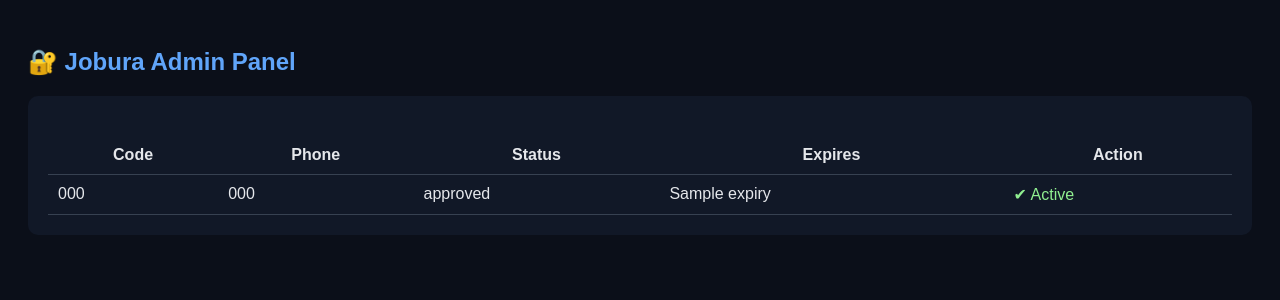
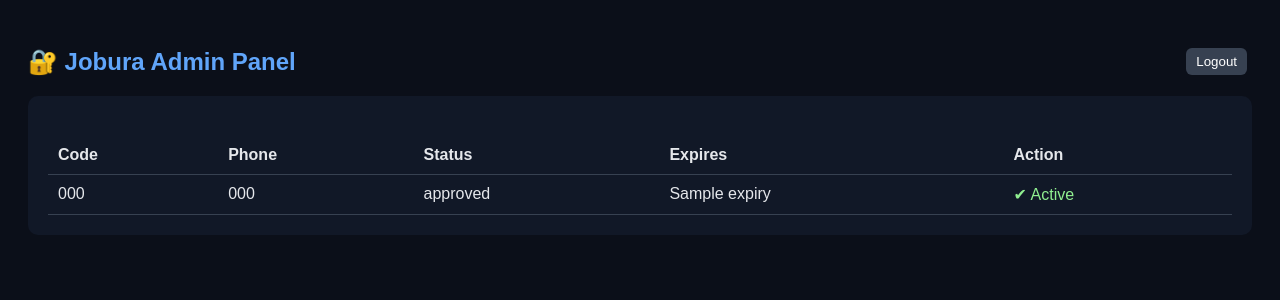
Before and after one commit to joshuawasike/nse-investment-app-v1, a Flask app: template templates/admin.html in a window 1280 px wide. Shown: the top 300 px of the page. Run offline with Flask 3, Linux system fonts and the light colour scheme; the template is opened without the code that fills it: most values are stand-ins (such as "Sample title", 1, 10 or a date in 2020).

Commit message:
Update admin.html

```diff
--- a/templates/admin.html
+++ b/templates/admin.html
@@ -22,6 +22,7 @@ table {
 th, td {
     padding: 10px;
     border-bottom: 1px solid #374151;
+    text-align: left;
 }
 
 button {
@@ -29,9 +30,11 @@ button {
     border: none;
     border-radius: 6px;
     cursor: pointer;
+    margin-right: 5px;
 }
 
 .approve { background: green; color: white; }
+.yearly { background: #2563eb; color: white; }
 .reject { background: red; color: white; }
 
 .card {
@@ -39,12 +42,28 @@ button {
     padding: 20px;
     border-radius: 10px;
 }
+
+.top-bar {
+    display: flex;
+    justify-content: space-between;
+    align-items: center;
+}
+
+.logout {
+    background: #374151;
+    color: white;
+}
 </style>
 </head>
 
 <body>
 
-<h2>🔐 Jobura Admin Panel</h2>
+<div class="top-bar">
+    <h2>🔐 Jobura Admin Panel</h2>
+    <a href="/logout">
+        <button class="logout">Logout</button>
+    </a>
+</div>
 
 <div class="card">
 
@@ -60,18 +79,33 @@ button {
 {% for u in users %}
 <tr>
 <td>{{ u.code }}</td>
-<td>{{ u.phone }}</td>
+<td>{{ u.phone if u.phone else "-" }}</td>
 <td>{{ u.status }}</td>
-<td>{{ u.expiry }}</td>
+<td>{{ u.expiry if u.expiry else "-" }}</td>
 
 <td>
+
 {% if u.status != "approved" %}
-<a href="/approve/{{ u.code }}">
-<button class="approve">Approve</button>
+
+<!-- ✅ MONTHLY APPROVE -->
+<a href="/approve/{{ u.code }}/monthly">
+<button class="approve">Monthly</button>
 </a>
+
+<!-- ✅ YEARLY APPROVE -->
+<a href="/approve/{{ u.code }}/yearly">
+<button class="yearly">Yearly</button>
+</a>
+
+<!-- ✅ REJECT -->
+<a href="/reject/{{ u.code }}">
+<button class="reject">Reject</button>
+</a>
+
 {% else %}
 <span style="color:lightgreen;">✔ Active</span>
 {% endif %}
+
 </td>
 
 </tr>
```
